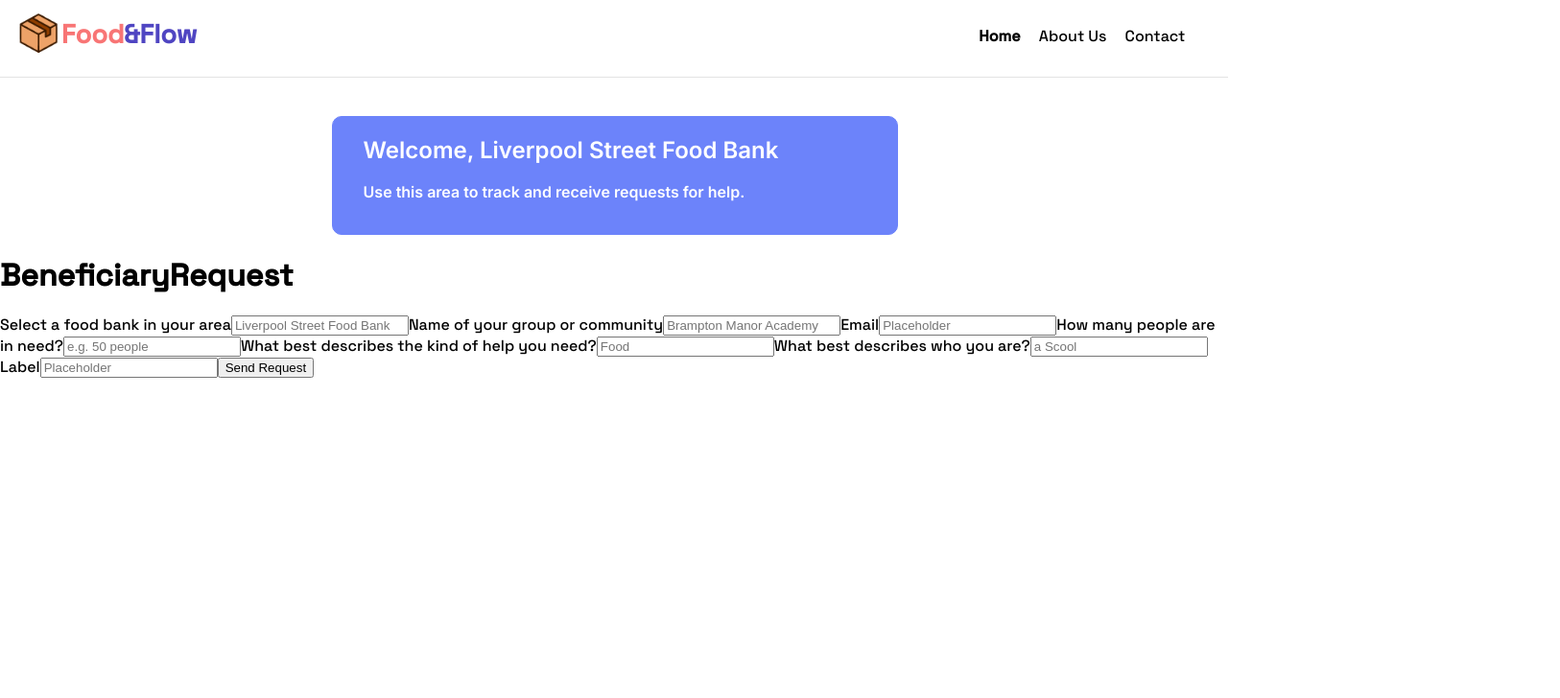
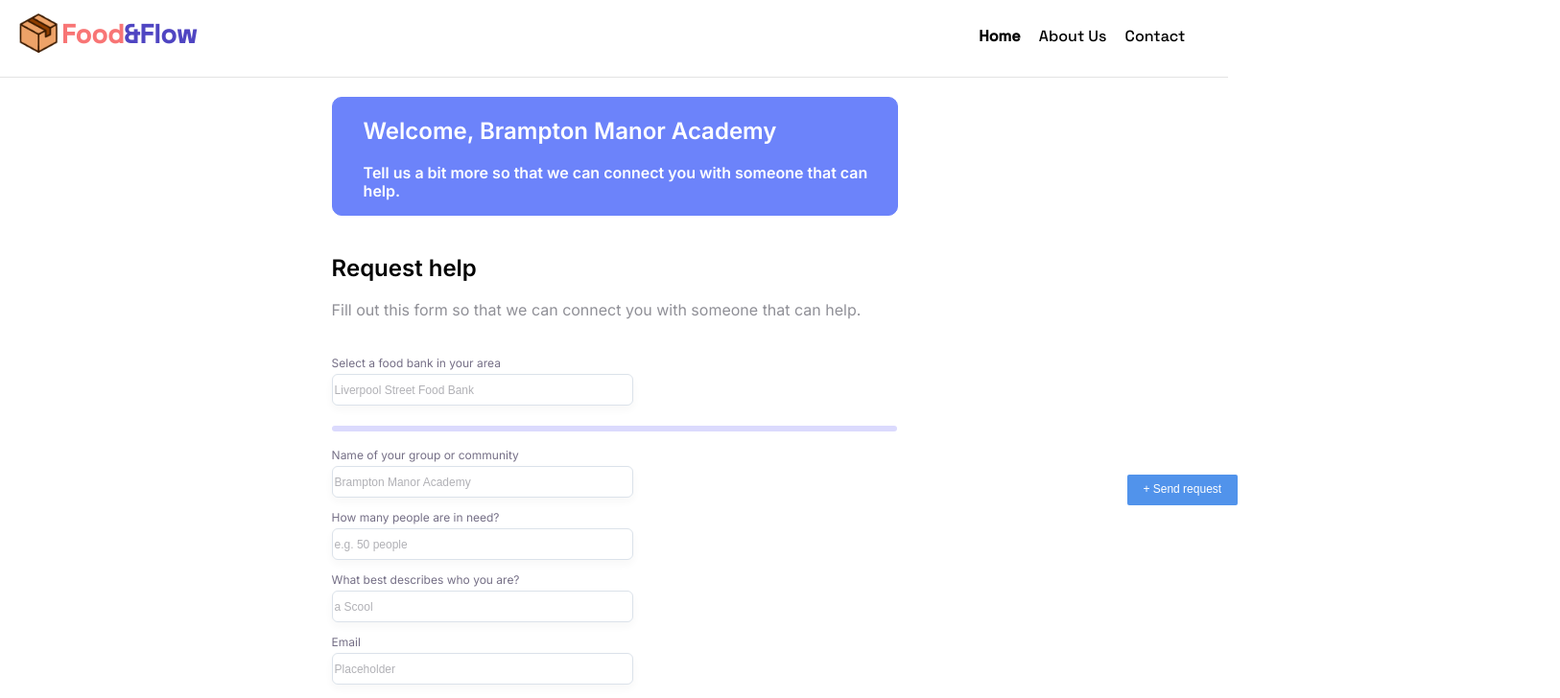
Before and after one commit to boringblobking/try2, a React (Create React App) app in the folder frontend/: page /beneficiary-request in a window 1280 px wide. Shown: the top 728 px of the page at 96% size, 1626 px wide, since content can reach past the window. Built offline with nearby package versions, Linux system fonts and the light colour scheme.

Commit message:
basically finished beneficiary request page

```diff
--- a/frontend/src/components/BeneficiaryRequest.css
+++ b/frontend/src/components/BeneficiaryRequest.css
@@ -34,8 +34,8 @@
     margin-top: 1.7em;
 }
 
-.topGap {
-    height: 40px;
+.gap {
+    height: 20px;
 }
 
 .welcomeBox {
@@ -68,3 +68,110 @@
     padding-left: 32px;
     color: #FFFFFF;
 }
+
+.requestHelp {
+    position: relative;
+    font-family: 'Inter';
+    font-style: normal;
+    font-weight: 600;
+    font-size: 24px;
+    line-height: 29px;
+    left: 27%;
+}
+
+.requestHelpSubText {
+    position: relative;
+    height: 19px;
+    font-family: 'Inter';
+    font-style: normal;
+    font-weight: 400;
+    font-size: 16px;
+    line-height: 19px;
+    color: #909097;
+    left: 27%;
+}
+
+.separationLine {
+    position: absolute;
+    width: 99%;
+    height: 0px;
+    border: solid #DBDAFD;
+    background-color: #6C83FA;
+    border-radius: 5px;
+}
+
+.form {
+    position: absolute;
+    /* border: solid; */
+    /* overflow-x: hidden; */
+    width: 46%;
+    left: 27%;
+}
+
+.leftTrippleInputBoxContainer {
+    position: relative;
+    float: left;
+    /* border: 1px solid black; */
+    border-radius: 10px;
+    margin-right: 5%;
+}
+
+.rightTrippleInputBoxContainer {
+    position: relative;
+    float: left;
+    /* border: 1px solid black; */
+    border-radius: 10px;
+}
+
+.inputBoxContainer {
+    position: relative;
+    float: left;
+    height: 65px;
+}
+
+.inputBox {
+    position: relative;
+    width: 314px;
+    height: 33px;
+    box-sizing: border-box;
+    background: #FFFFFF;
+    border: 1px solid #DBE2EA;
+    box-shadow: 0px 4px 8px rgba(44, 39, 56, 0.04);
+    border-radius: 6px;
+    font-size: 12px;
+}
+
+::placeholder {
+    color: #909097;
+    font-size: 12px;
+    opacity: 0.7;
+}
+
+.label {
+    position: absolute;
+    font-family: 'Inter';
+    font-style: normal;
+    font-weight: 400;
+    font-size: 12px;
+    line-height: 19px;
+    color: #756F86;
+}
+
+.sendRequest {
+    position: relative;
+    padding-top: 8px;
+    padding-bottom: 24px;
+    padding-right: 2px;
+    padding-left: 2px;
+    gap: 8px;
+    font-size: 12px;
+    width: 115px;
+    height: 9px;
+    background: #5193EB;
+    border-radius: 2px;
+    border-color: #5193EB;
+    border: transparent;
+    color: white;
+    top: 9px;
+    left: 82.5%;
+}
--- a/frontend/src/components/BeneficiaryRequest.js
+++ b/frontend/src/components/BeneficiaryRequest.js
@@ -5,39 +5,84 @@ import smallLogo from '../images/logo.png'
 function BeneficiaryRequest() {
     return(
     <div>
-        <nav className='navbar'>
-                <div className='full-logo'>
-                    <img src={smallLogo} className='logo'/>
-                    <h3 className='logo-txt'><span className='red'>Food</span><span className='purple'>&Flow</span></h3>
+        <nav class='navbar'>
+                <div class='full-logo'>
+                    <img src={smallLogo} class='logo'/>
+                    <h3 class='logo-txt'><span class='red'>Food</span><span class='purple'>&Flow</span></h3>
                 </div>
-                <ul className='nav-links'>
+                <ul class='nav-links'>
                     <li><strong>Home</strong></li>
                     <li>About Us</li>
                     <li>Contact</li>
                 </ul>
         </nav>
-        <div className="topGap"></div>
-        <div className="welcomeBox">
-                <h2 className="welcomeMessage">Welcome, Liverpool Street Food Bank</h2>
-                <p className="welcomeSubText">Use this area to track and receive requests for help.</p>
+        <div class="gap"></div>
+        <div class="welcomeBox">
+                <h2 class="welcomeMessage">Welcome, Brampton Manor Academy</h2>
+                <p class="welcomeSubText">Tell us a bit more so that we can connect you with someone that can help.</p>
         </div>
-        <h1>BeneficiaryRequest</h1>
-        <form method="POST" action="/request-form">
-            <label for="requestedFoodBank">Select a food bank in your area</label>
-            <input type="text" id="requestedFoodBank" name="requestedFoodBank" placeholder="Liverpool Street Food Bank"></input>
-            <label for="requestingOrganization">Name of your group or community</label>
-            <input type="text" id="requestingOrganization" name="requestingOrganization" placeholder="Brampton Manor Academy"></input>
-            <label for="email">Email</label>
-            <input type="text" id="email" name="email" placeholder="Placeholder"></input>
-            <label for="needQuantity">How many people are in need?</label>
-            <input type="text" id="needQuantity" name="needQuantity" placeholder="e.g. 50 people"></input>
-            <label for="helpType">What best describes the kind of help you need?</label>
-            <input type="text" id="helpType" name="helpType" placeholder="Food"></input>
-            <label for="requestingOrganizationType">What best describes who you are?</label>
-            <input type="text" id="requestingOrganizationType" name="requestingOrganizationType" placeholder="a Scool"></input>
-            <label for="label">Label</label>
-            <input type="text" id="label" name="label" placeholder="Placeholder"></input>
-            <button type="submit">Send Request</button>
+        <div class="gap"></div>
+        <div>
+            <h2 class="requestHelp">Request help</h2>
+            <p class="requestHelpSubText">Fill out this form so that we can connect you with someone that can help.</p>
+        </div>
+        <div class="gap"></div>
+        <form class="form" method="POST" action="/request-form">
+            <div>
+                <label class="label" for="requestedFoodBank">Select a food bank in your area</label>
+                <br></br>
+                <input class="inputBox" type="text" id="requestedFoodBank" name="requestedFoodBank" placeholder="Liverpool Street Food Bank"></input>
+            </div>
+
+            <br></br>
+
+            <div class="separationLine"></div>
+
+            <br></br>
+
+            <div class="leftTrippleInputBoxContainer">
+                <div class="inputBoxContainer">
+                    <label class="label" for="requestingOrganization">Name of your group or community</label>
+                    <br></br>
+                    <input class="inputBox" type="text" id="requestingOrganization" name="requestingOrganization" placeholder="Brampton Manor Academy"></input>
+                </div>
+                <br></br>
+                <div class="inputBoxContainer">
+                    <label class="label" for="needQuantity">How many people are in need?</label>
+                    <br></br>
+                    <input class="inputBox" type="text" id="needQuantity" name="needQuantity" placeholder="e.g. 50 people"></input>
+                </div>
+                <br></br>
+                <div class="inputBoxContainer">
+                    <label class="label" for="requestingOrganizationType">What best describes who you are?</label>
+                    <br></br>
+                    <input class="inputBox" type="text" id="requestingOrganizationType" name="requestingOrganizationType" placeholder="a Scool"></input>
+                </div>
+            </div>
+
+            <div class="rightTrippleInputBoxContainer">
+                <div class="inputBoxContainer">
+                    <label class="label" for="email">Email</label>
+                    <br></br>
+                    <input class="inputBox" type="text" id="email" name="email" placeholder="Placeholder"></input>
+                </div>
+                <br></br>
+                <div class="inputBoxContainer">
+                    <label class="label" for="helpType">What best describes the kind of help you need?</label>
+                    <br></br>
+                    <input class="inputBox" type="text" id="helpType" name="helpType" placeholder="Food"></input>
+                </div>
+                <br></br>
+                <div class="inputBoxContainer">
+                    <label class="label" for="label">Label</label>
+                    <br></br>
+                    <input class="inputBox" type="text" id="label" name="label" placeholder="Placeholder"></input>
+                </div>
+            </div>
+
+            <br></br>
+
+            <button class="sendRequest" type="submit">+ Send request</button>
         </form>
     </div>
     );
--- a/frontend/src/components/FoodBankRequests.css
+++ b/frontend/src/components/FoodBankRequests.css
@@ -43,8 +43,8 @@
     margin-right: 1.2em;
 }
 
-.topGap {
-    height: 40px;
+.gap {
+    height: 20px;
 }
 
 .welcomeBox {
@@ -90,7 +90,6 @@
 
 .yourRequestsSubText {
     position: relative;
-    width: 439px;
     height: 19px;
     font-family: 'Inter';
     font-style: normal;
@@ -319,7 +318,6 @@
     align-items: center;
     padding: 8px 16px;
     gap: 8px;
-    position: absolute;
     width: 174px;
     height: 33px;
     border: transparent;
--- a/frontend/src/components/FoodBankRequests.js
+++ b/frontend/src/components/FoodBankRequests.js
@@ -29,11 +29,12 @@ function FoodBankRequests() {
                     <li>Contact</li>
                 </ul>
             </nav>
-            <div className="topGap"></div>
+            <div className="gap"></div>
             <div className="welcomeBox">
                 <h2 className="welcomeMessage">Welcome, Liverpool Street Food Bank</h2>
                 <p className="welcomeSubText">Use this area to track and receive requests for help.</p>
             </div>
+            <div className="gap"></div>
             <div>
                 <h2 className="yourRequests">Your requests</h2>
                 <p className="yourRequestsSubText">When you receive requests for help, they will appear here</p>
```
